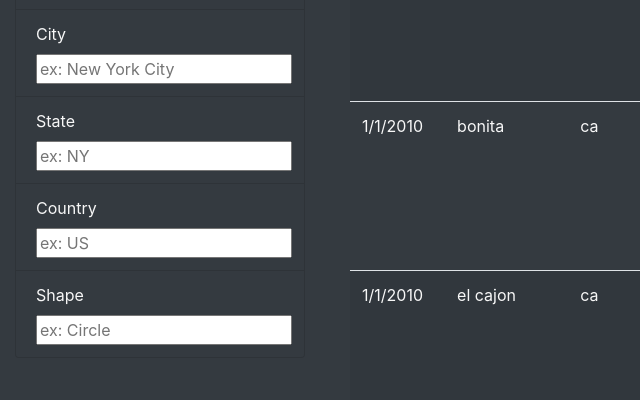
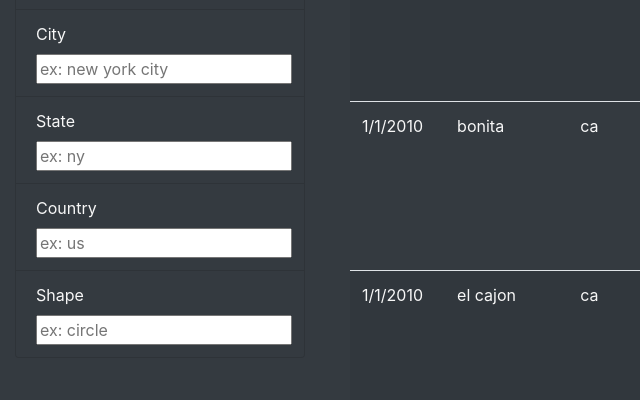
Before and after one commit to John-Thomas-872/UFO, a plain HTML site: page index.html in a window 1280 px wide. Shown: the part 857-1257 px from the top of the page, 0-640 px from the left. Drawn offline with nearby package versions, Linux system fonts and the light colour scheme.

Commit message:
Update index.html
Correcting example txt in filter

```diff
--- a/index.html
+++ b/index.html
@@ -58,19 +58,19 @@
                 </li> -->
                 <li class="list-group-item bg-dark">
                     <label for="city">City</label>
-                    <input type="text" placeholder="ex: New York City" id="city" />
+                    <input type="text" placeholder="ex: new york city" id="city" />
                 </li>
                 <li class="list-group-item bg-dark">
                     <label for="state">State</label>
-                    <input type="text" placeholder="ex: NY" id="state" />
+                    <input type="text" placeholder="ex: ny" id="state" />
                 </li>
                 <li class="list-group-item bg-dark">
                     <label for="country">Country</label>
-                    <input type="text" placeholder="ex: US" id="country" />
+                    <input type="text" placeholder="ex: us" id="country" />
                 </li>
                 <li class="list-group-item bg-dark">
                     <label for="shape">Shape</label>
-                    <input type="text" placeholder="ex: Circle" id="shape" />
+                    <input type="text" placeholder="ex: circle" id="shape" />
                 </li>
             </ul>
            </form>
```
